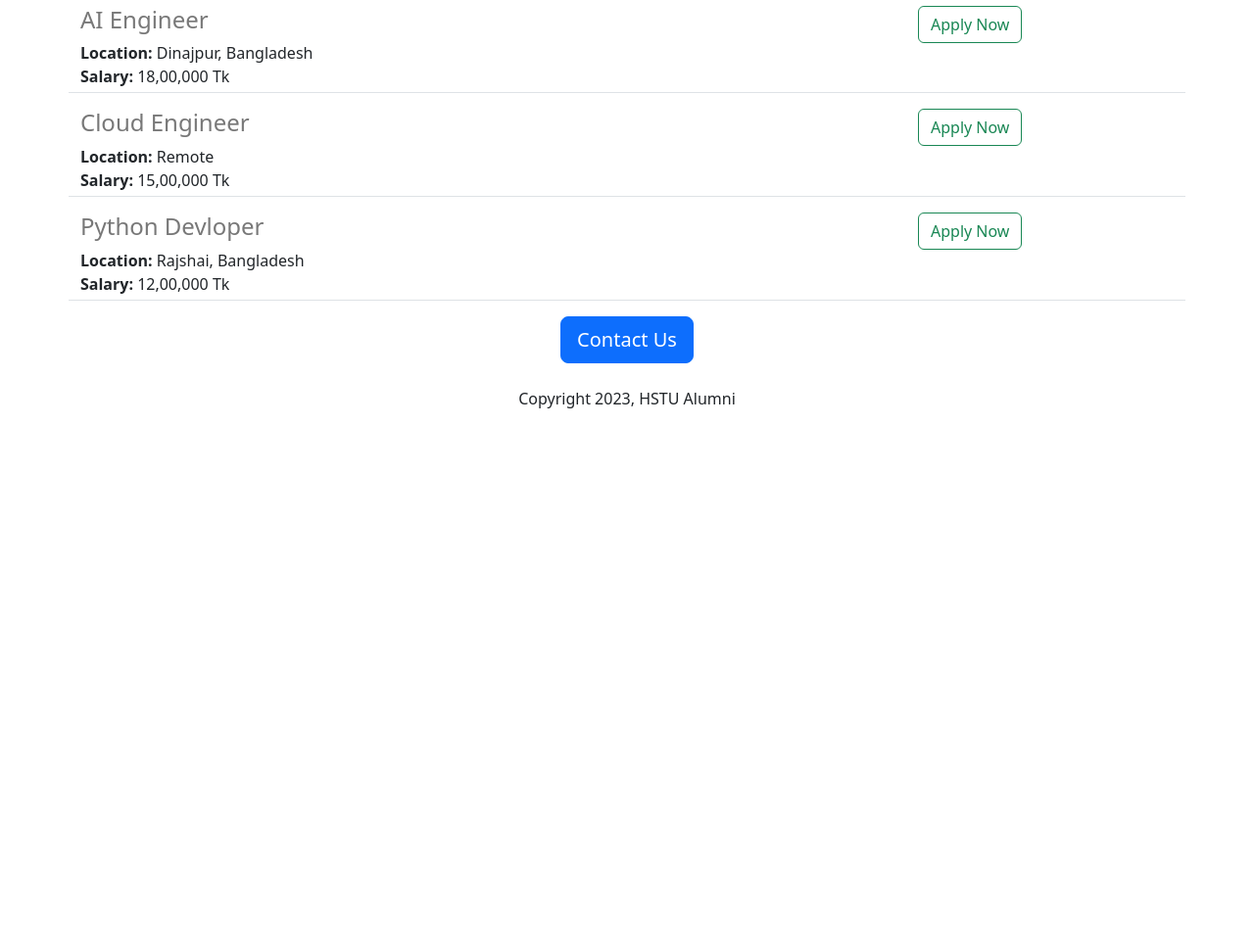
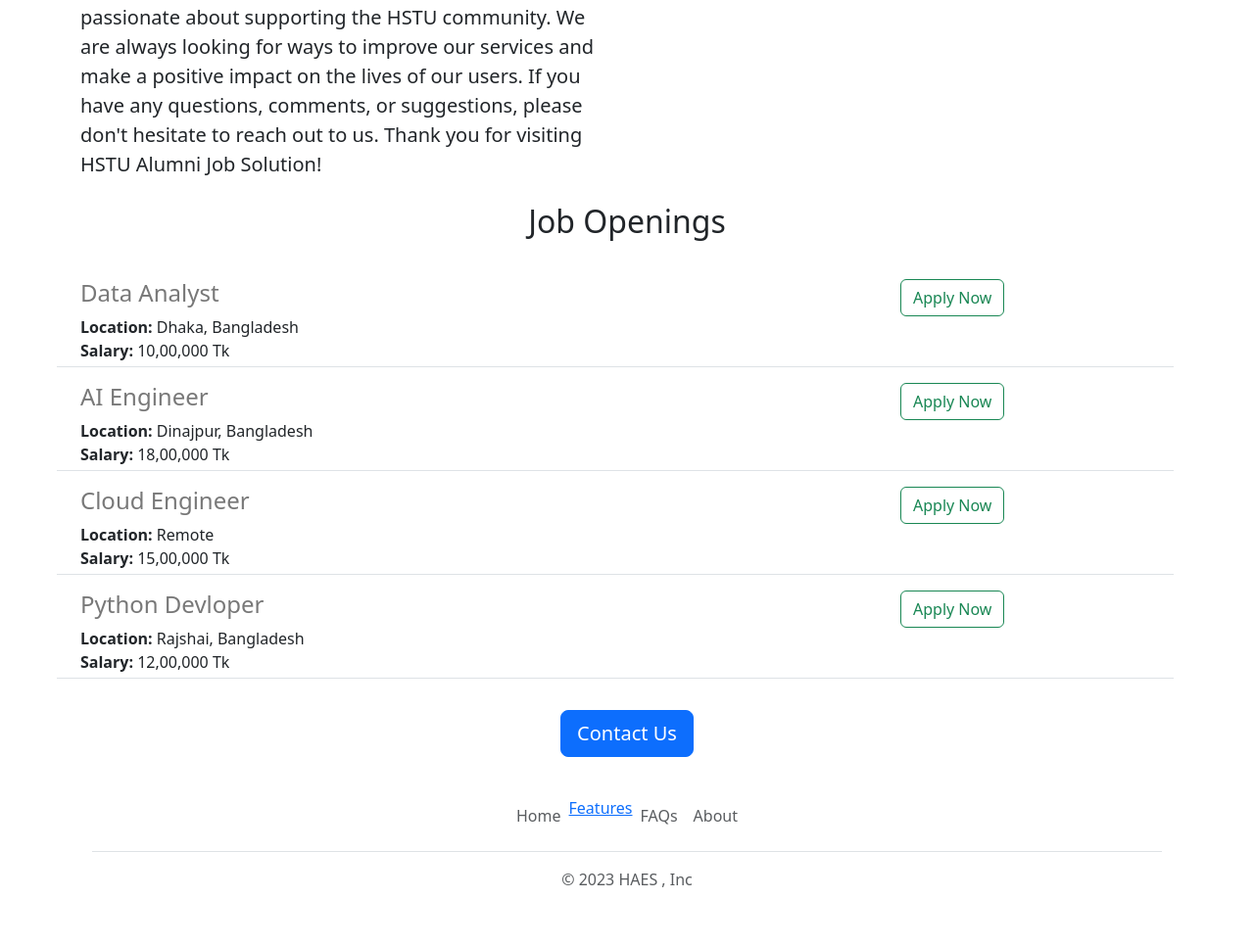
Before and after one commit to SRHridoy/hstu-alumni-employment-solutions, a Flask app: page / in a window 1280 px wide. Shown: the part 1049-2015 px from the top of the page at 98% size. Before the commit the page ends 1466 px from the top, so only its background shows below. Run offline with Flask 2, Linux system fonts and the light colour scheme.

Commit message:
Almost Completed

```diff
--- /dev/null
+++ b/templates/footer.html
@@ -0,0 +1,13 @@
+<div class="b-example-divider"></div>
+
+<div class="container">
+  <footer class="py-3 my-4">
+    <ul class="nav justify-content-center border-bottom pb-3 mb-3">
+      <li class="nav-item"><a href="https://hstu-alumni-emplyment-solutions-web-xz0s.onrender.com/" class="nav-link px-2 text-muted">Home</a></li>
+      <li class="nav-item"><a href="https://en.wikipedia.org/wiki/Hajee_Mohammad_Danesh_Science_%26_Technology_University">Features</a></li>
+      <li class="nav-item"><a href="https://en.wikipedia.org/wiki/FAQ" class="nav-link px-2 text-muted">FAQs</a></li>
+      <li class="nav-item"><a href="https://en.wikipedia.org/wiki/Alumni" class="nav-link px-2 text-muted">About</a></li>
+    </ul>
+    <p class="text-center text-muted">&copy; 2023 HAES , Inc</p>
+  </footer>
+</div>
--- a/templates/home.html
+++ b/templates/home.html
@@ -10,14 +10,17 @@
         height: 360px;
         object-fit:cover;
         width: 100%;
+        margin-bottom:16px;
       }
     </style>
   </head>
   <body>
+    {% include 'nav.html' %}
+    <img class = "img-fluid" id = "banner" src = "https://hstu-alumni-employment-solutions.md-sohanur-rahm.repl.co/static/banner.jpg" height="320">
     <div class = "container">
       <h1 class = "text-center mt-2 mb-4">HSTU Alumni Emplyment Solutions</h1>
-      <img class = "img-fluid" id = "banner" src = "https://hstu-alumni-employment-solutions.md-sohanur-rahm.repl.co/static/banner.jpg" height="320">
-      <h2 class="text-center mt-2 mb-4">About HSTU Alumi Employment Solutions</h2>
+    <div class = "row" style="margin-bottom:16px">
+      <div class = "col-6">
       <p class = "lead">Welcome to the HSTU Alumni Job Solution website! We are a platform dedicated to connecting the alumni of HSTU with the next generation of professionals. Our goal is to help our alumni stay connected and give back to the university community while also providing valuable opportunities to our current students.
 
   Our website offers a job board where alumni can post job openings in their companies or organizations. These job openings are exclusively for HSTU students and graduates, ensuring that our community has access to quality opportunities that match their skills and interests.
@@ -25,6 +28,10 @@
   We also provide career resources to our alumni and students. Our career services team offers job search tips, career advice, and networking opportunities to help our users achieve their career goals. We believe that every HSTU alumnus and student deserves the chance to pursue a fulfilling career, and we are committed to making that a reality.
 
   Our website is run by a team of dedicated alumni who are passionate about supporting the HSTU community. We are always looking for ways to improve our services and make a positive impact on the lives of our users. If you have any questions, comments, or suggestions, please don't hesitate to reach out to us. Thank you for visiting HSTU Alumni Job Solution!</p>
+      </div>
+      <div class = "col-6">
+      <img class ="img-fluid" src="/static/emp.jpg" style ="height:520px;margin-top:16px; object-fit:cover;" >
+    </div>
       <h2 class = "text-center mt-2 mb-4">Job Openings</h2>
       <p >
         {%for job in jobs%}
@@ -32,9 +39,9 @@
         {% endfor %}
       </p>
       <div class="text-center">
-        <button class="btn btn-primary btn-lg">Contact Us</button>
-        <p class="mt-4">Copyright 2023, HSTU Alumni</p>
+        <a class="btn btn-primary btn-lg" href="mailto:hstuAlumniEmpSol@gmail.com?subject=Question%20about%20Job%20Openings&body=My%20name%20%3A%20%3C%20Your%20name%20here%20%3E%0AMy%20Question%20%3A%20%3C%20Your%20question%20here%20%3E">Contact Us</a>
       </div>
     </div>
+    {% include 'footer.html' %}
   </body>
 </html>
--- a/templates/jobitem.html
+++ b/templates/jobitem.html
@@ -13,6 +13,6 @@
     {% endif %}
   </div>
   <div class = "col-3">
-    <button type="button" class="btn btn-outline-success">Apply Now</button>
+    <a href = "mailto:hstuAlumniEmpSol@gmail.com?subject=Application%20for%20{{job['tittle']}}&body=My%20name%20%3A%20%3C%20Your%20name%20here%20%3E%0AMy%20Resume%20Link%20%3A%20%3C%20Your%20resume%20link%20here%3E%0AMy%20Github%20Link%20%3A%20%3C%20Your%20github%20link%20here%3E%0AMy%20LinkedIn%20Id%20Link%20%3A%20%3C%20Your%20linkedIn%20Id%20link%20here%3E" type="button" class="btn btn-outline-success">Apply Now</a>
   </div>
 </div>
--- /dev/null
+++ b/templates/nav.html
@@ -0,0 +1,9 @@
+<nav class="navbar shadow-sm fixed-top bg-white">
+  <div class="container-fluid">
+    <a class="navbar-brand" href="#">
+      <img src="/static/icon.png" alt="Logo" width="30" height="24" class="d-inline-block align-text-top">
+      HAES
+    </a>
+  </div>
+</nav>
+<div style="height:56px"></div>
```
Also changed, not shown: static/icon.png (added), 1 other file.
